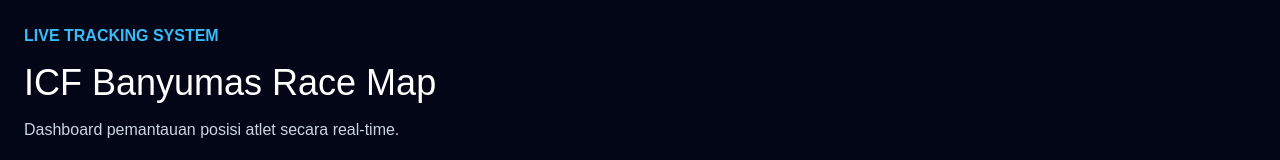
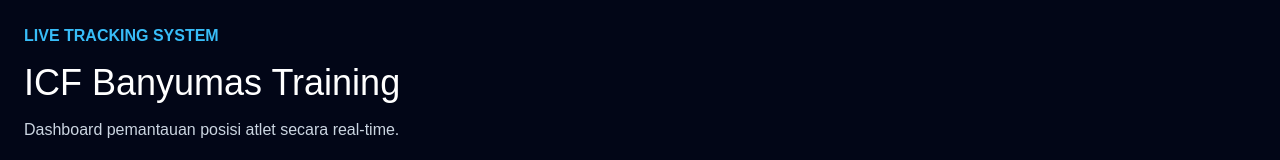
Before and after one commit to hellik-droid/icf-banyumas-frontend, a Next.js app: page / in a window 1280 px wide. Shown: the top 160 px of the page. Built offline with nearby package versions, Linux system fonts and the light colour scheme; no server answers.

Commit message:
Update page.tsx

```diff
--- a/app/page.tsx
+++ b/app/page.tsx
@@ -49,7 +49,7 @@
     <main style={{ minHeight: "100vh", background: "#020617", color: "white", padding: "24px" }}>
       <section style={{ marginBottom: "24px" }}>
         <p style={{ color: "#38bdf8", fontWeight: 600 }}>LIVE TRACKING SYSTEM</p>
-        <h1 style={{ fontSize: "36px", margin: "8px 0" }}>ICF Banyumas Race Map</h1>
+        <h1 style={{ fontSize: "36px", margin: "8px 0" }}>ICF Banyumas Training</h1>
         <p style={{ color: "#cbd5e1" }}>Dashboard pemantauan posisi atlet secara real-time.</p>
       </section>
 
```
